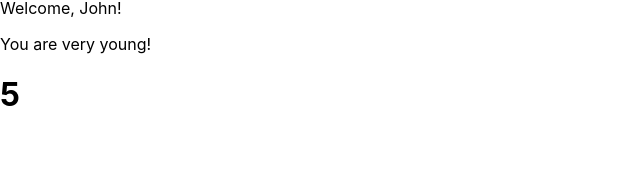
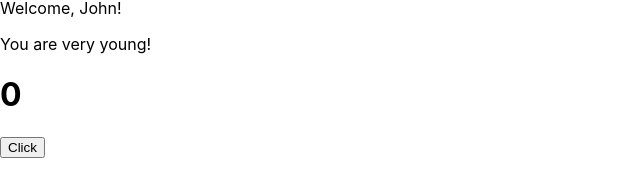
Before and after one commit to eddo34/Esercizidevelhope, a React (Create React App) app in the folder REACT/my-app/: page / in a window 1280 px wide. Shown: the part 120-316 px from the top of the page, without its empty margins (0-640 px from the left). Built offline with nearby package versions, Linux system fonts and the light colour scheme.

Commit message:
ex-16 react

```diff
--- a/REACT/my-app/src/App.js
+++ b/REACT/my-app/src/App.js
@@ -3,15 +3,15 @@ import "./App.css";
 import Hello from "./Hello.js";
 import Message from "./Message.js";
 import Welcome from "./Welcome.js";
-import Counter from "./Counter.js";
+import ClickCounter from "./ClickCounter";
 
 function App() {
   return (
     <div>
       <Hello />
       <Message />
-      <Welcome name="John" age={2}/>
-      <Counter start={0} amount={1} interval={1000} count={0}/>
+      <Welcome name="John" age={2} />
+      <ClickCounter />
     </div>
   );
 }
--- /dev/null
+++ b/REACT/my-app/src/ClickCounter.js
@@ -0,0 +1,21 @@
+import {useState} from 'react';
+import CounterDisplay from './CounterDisplay';
+
+function ClickCounter () {
+    const [count, setCount] = useState(0)
+    const handleButton = ()=>{
+        setCount((val)=> val + 1)
+    }
+
+    return(
+        <div>
+            <CounterDisplay count={count} />
+            <button onClick={handleButton}>Click</button>
+        </div>
+    )
+}
+
+
+export default ClickCounter;
+
+// per onClick si usa il camelcase, si usa per tutti gli eventi in React
--- a/REACT/my-app/src/Counter.js
+++ /dev/null
@@ -1,20 +0,0 @@
-import {useEffect,useState} from 'react';
-import CounterDisplay from './CounterDisplay';
-
-function Counter (props) {
-    const [count, setCount] = useState(props.start)      //si inizializza qui a zero
-    useEffect(()=>{
-        const time = setInterval(()=>{
-            setCount(val => val + props.amount)    // qui => non è un arrow func, è il metodo che si usa con la funzione al secondo posto dello useState
-        },props.interval)
-
-        return ()=> clearInterval(time)
-    })
-
-    return(
-        <CounterDisplay count={count}/>
-    )
-}
-
-
-export default Counter
```
